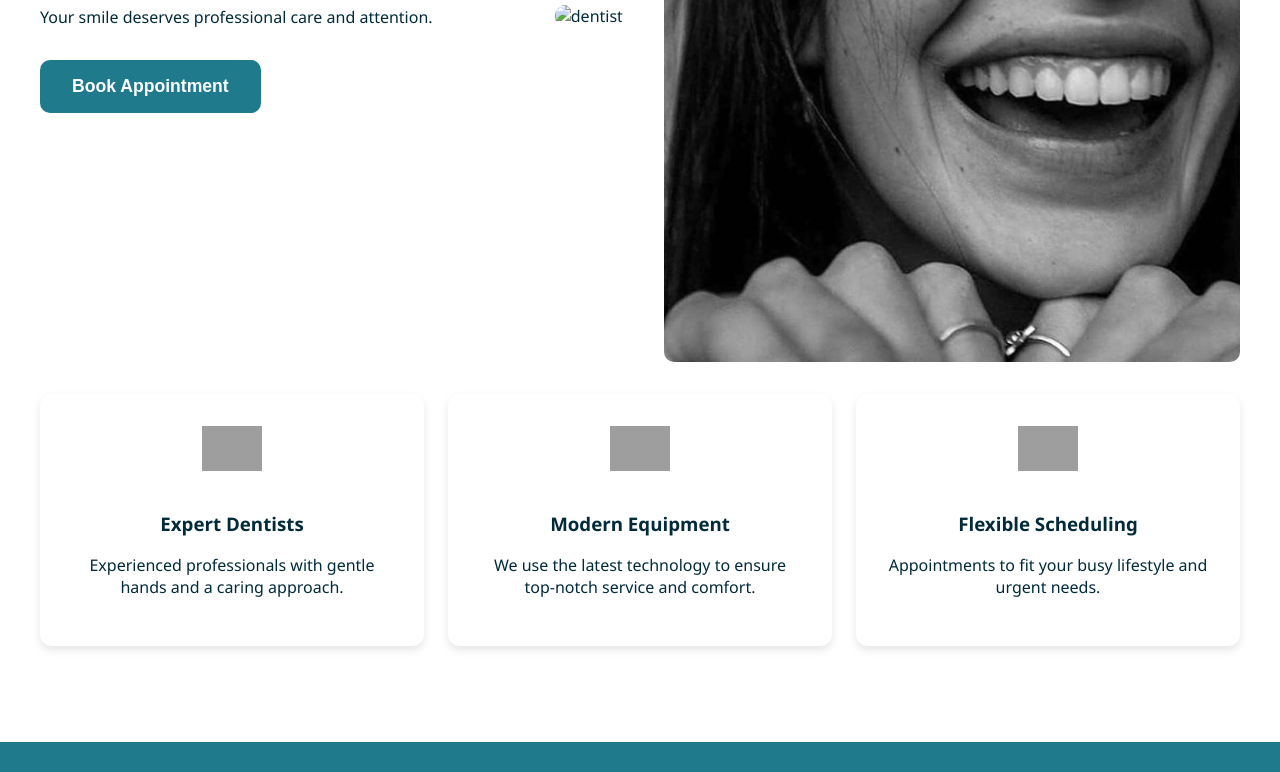
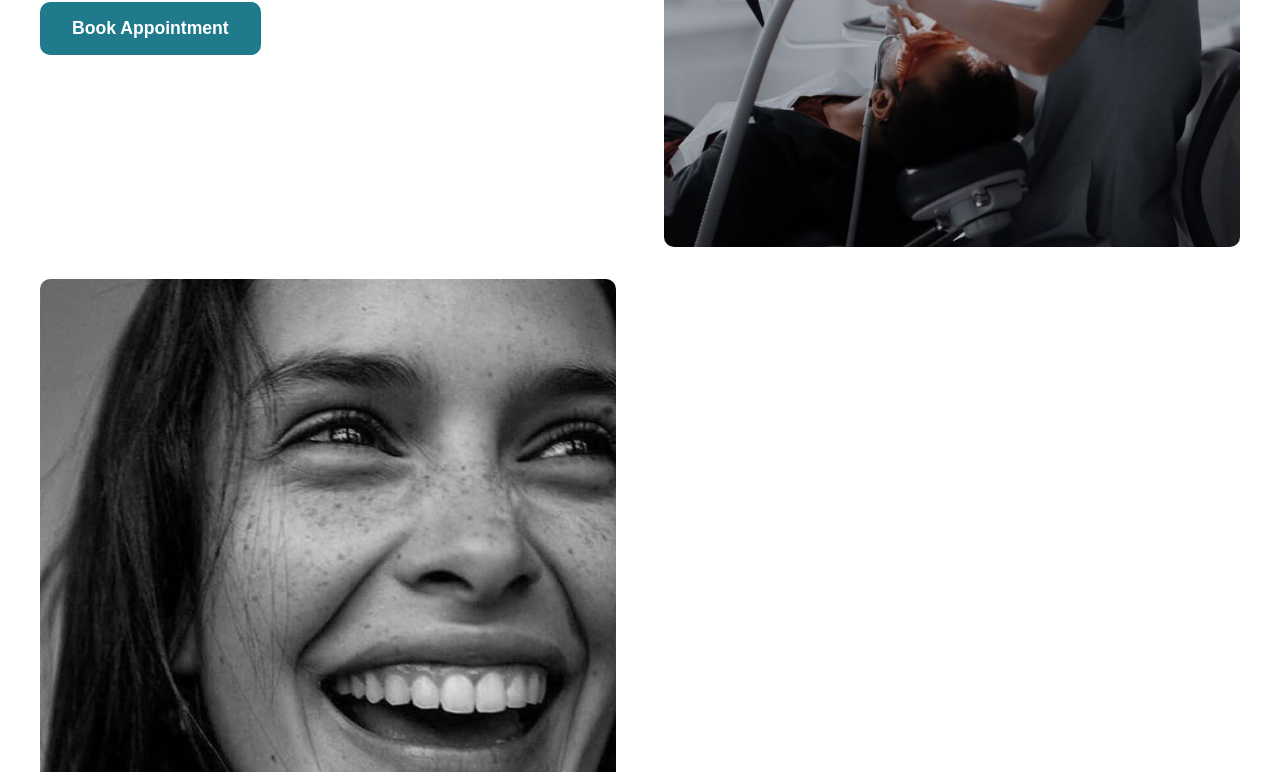
Before and after one commit to Saana-Shijo/Pearl-Dental-Clinic, a plain HTML site: page index.html in a window 1280 px wide. Shown: the part 466-1238 px from the top of the page. Drawn offline with Linux system fonts and the light colour scheme; grey boxes are pictures that could not be loaded; files whose address does not match are found by name.

Commit message:
Update index.html

```diff
--- a/index.html
+++ b/index.html
@@ -218,7 +218,7 @@
           <p>Your smile deserves professional care and attention.</p>
           <button class="book-btn" onclick="showSection('appointment')">Book Appointment</button>
         </div>
-        <img src="img src="dentist.jpg" alt="dentist">
+        <img src="dentist.jpg" alt="dentist">
         <img src="smile.jpg" alt="smiling patient">
       </div>
 
```
